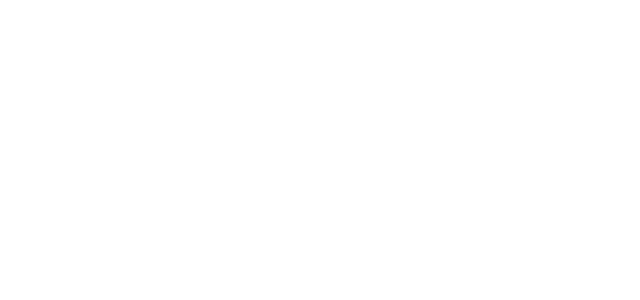
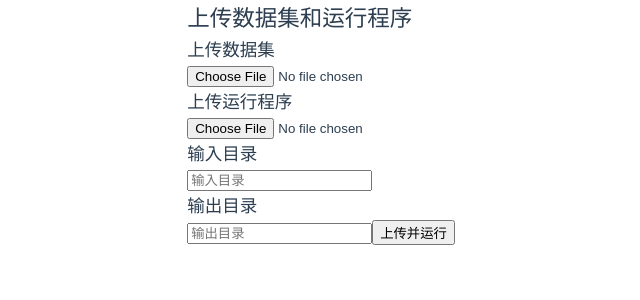
Before and after one commit to GPU-Sharing-HITSZ-21/GPU-Sharing-Platform, a Vue app in the folder frontend/gpu-sharing-platform-frontend/: page /job in a window 1280 px wide. Before the commit this address had no page. Shown: the top 300 px of the page, without its empty margins (319-959 px from the left). Built offline with nearby package versions, Linux system fonts and the light colour scheme.

Commit message:
feature:更新上传目录为绝对路径

```diff
--- a/frontend/gpu-sharing-platform-frontend/src/router/index.ts
+++ b/frontend/gpu-sharing-platform-frontend/src/router/index.ts
@@ -6,6 +6,8 @@
 import UserPodsView from "@/views/UserPodsView.vue";
 import CreatePodView from "@/views/CreatePodView.vue";
 import FileView from "@/views/FileView.vue";
+import jobView from "@/views/JobView.vue";
+import JobView from "@/views/JobView.vue";
 
 const router = createRouter({
   history: createWebHistory(import.meta.env.BASE_URL),
@@ -52,6 +54,11 @@
       path: '/fileupload',
       name: 'fileupload',
       component: FileView
+    },
+    {
+      path: '/job',
+      name: 'job',
+      component: JobView
     }
   ]
 })
--- /dev/null
+++ b/frontend/gpu-sharing-platform-frontend/src/views/JobView.vue
@@ -0,0 +1,113 @@
+<template>
+  <div>
+    <h2>上传数据集和运行程序</h2>
+
+    <h3>上传数据集</h3>
+    <input type="file" @change="onDatasetChange" />
+
+    <h3>上传运行程序</h3>
+    <input type="file" @change="onProgramChange" />
+
+    <h3>输入目录</h3>
+    <input v-model="inputDir" placeholder="输入目录" />
+
+    <h3>输出目录</h3>
+    <input v-model="outputDir" placeholder="输出目录" />
+
+    <button @click="uploadFilesAndRun">上传并运行</button>
+  </div>
+</template>
+
+<script>
+export default {
+  data() {
+    return {
+      selectedDataset: null,
+      selectedProgram: null,
+      inputDir: '', // 新增 inputDir
+      outputDir: ''
+    };
+  },
+  methods: {
+    onDatasetChange(event) {
+      this.selectedDataset = event.target.files[0];
+    },
+    onProgramChange(event) {
+      this.selectedProgram = event.target.files[0];
+    },
+    async uploadFilesAndRun() {
+      if (!this.selectedDataset || !this.selectedProgram || !this.inputDir || !this.outputDir) {
+        alert('请填写所有字段！');
+        return;
+      }
+
+      const datasetFormData = new FormData();
+      datasetFormData.append('file', this.selectedDataset);
+
+      const programFormData = new FormData();
+      programFormData.append('file', this.selectedProgram);
+
+      try {
+        // 上传数据集
+        const datasetUploadResponse = await fetch('/api/file/upload', {
+          method: 'POST',
+          headers: {
+            'Authorization': this.getToken()
+          },
+          body: datasetFormData
+        });
+
+        if (!datasetUploadResponse.ok) {
+          throw new Error('数据集上传失败');
+        }
+
+        // 上传运行程序
+        const programUploadResponse = await fetch('/api/file/upload', {
+          method: 'POST',
+          headers: {
+            'Authorization': this.getToken()
+          },
+          body: programFormData
+        });
+
+        if (!programUploadResponse.ok) {
+          throw new Error('运行程序上传失败');
+        }
+
+        // 调用 API 启动训练
+        const jobResponse = await fetch('/api/job/start', {
+          method: 'POST',
+          headers: {
+            'Content-Type': 'application/json',
+            'Authorization': this.getToken()
+          },
+          body: JSON.stringify({
+            program: this.selectedProgram.name, // 运行程序的文件名
+            dataset: this.selectedDataset.name, //数据集名称
+            uploadDir: this.getUploadDir(), //上传目录
+            inputDir: this.inputDir, // 数据集存储路径
+            outputDir: this.outputDir // 输出目录
+          })
+        });
+
+        if (!jobResponse.ok) {
+          throw new Error('启动训练失败');
+        }
+
+        alert('数据集和运行程序上传成功，训练程序已启动！');
+      } catch (error) {
+        alert(error.message);
+      }
+    },
+    getToken() {
+      return localStorage.getItem('token');
+    },
+    getUsername() {
+      return localStorage.getItem('username');
+    },
+    getUploadDir(){
+      return '/uploads/'+this.getUsername()
+    }
+  }
+};
+</script>
--- a/frontend/gpu-sharing-platform-frontend/src/views/UserPodsView.vue
+++ b/frontend/gpu-sharing-platform-frontend/src/views/UserPodsView.vue
@@ -3,6 +3,7 @@
     <h2>
       Pod List
       <button @click="createPod" class="create-pod-button">新建 Pod</button>
+      <button @click="goToJobView" class="job-view-button">查看作业</button> <!-- 新增按钮 -->
     </h2>
     <table>
       <thead>
@@ -95,6 +96,10 @@
       // 使用 vue-router 跳转到新建 Pod 的视图
       this.router.push('/create-pod'); // 替换为新建 Pod 的路由路径
     },
+    goToJobView() {
+      // 跳转到 Job View
+      this.router.push('/job'); // 替换为 Job View 的路由路径
+    },
     async deletePod(podName) {
       const confirmDelete = confirm(`Are you sure you want to delete Pod ${podName}?`);
       if (confirmDelete) {
@@ -164,7 +169,8 @@
 }
 
 /* 新建 Pod 按钮样式 */
-.create-pod-button {
+.create-pod-button,
+.job-view-button {
   margin-left: 20px; /* 添加左边距 */
   padding: 5px 10px; /* 添加内边距 */
   background-color: #2c3e50; /* 按钮背景色 */
@@ -174,7 +180,8 @@
   cursor: pointer; /* 鼠标指针样式 */
 }
 
-.create-pod-button:hover {
+.create-pod-button:hover,
+.job-view-button:hover {
   background-color: #34495e; /* 悬停时背景色 */
 }
 
```
Also changed, not shown: frontend/gpu-sharing-platform-frontend/src/views/PodsView.vue (deleted, +0 -11 lines), 1 other file (tests, documents, lock files or other folders).
